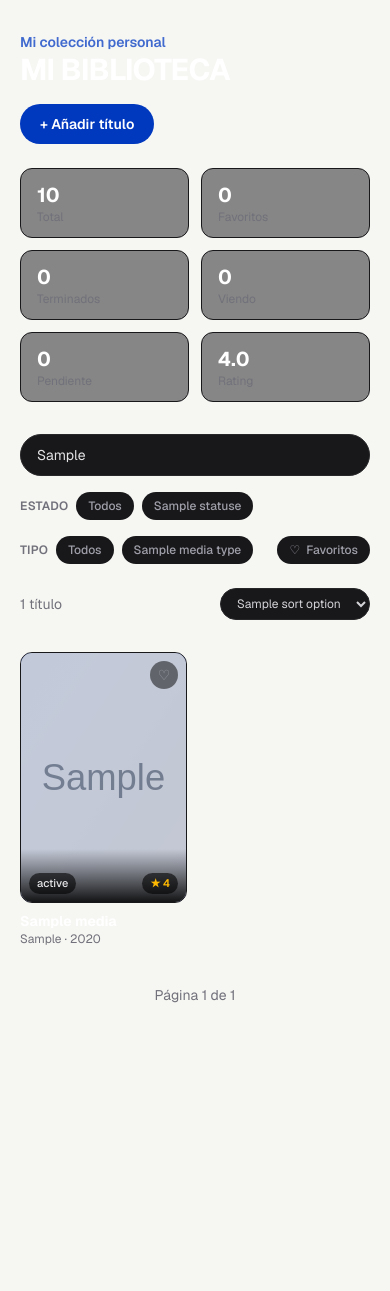
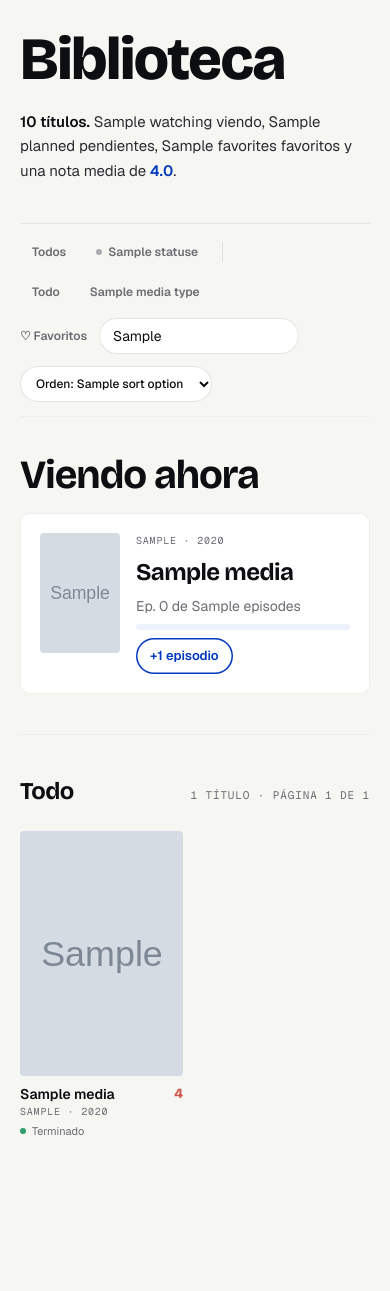
Before and after one commit to israelrfp03/viewy, a Django app: template templates/library/list.html in a window 390 px wide. Shown: the part 56-1347 px from the top of the page. Before the commit the page ends 1059 px from the top, so only its background shows below. Run offline with Django 5.2, Linux system fonts and the light colour scheme; the template is opened without the code that fills it: most values are stand-ins (such as "Sample title", 1, 10 or a date in 2020); grey boxes marked "Sample" are stand-in pictures; style sheets or scripts are compiled from the project's sources.

Commit message:
feat: redesign phase 4 - library list (biblioteca)
Rebuild templates/library/list.html: header collapses the six stat
cards into one sentence built from the same quick_stats aggregate
("248 títulos. 12 viendo..."), status/type filter pills keep using
{% querystring %} exactly as before, poster grid now uses
components/poster.html, and pagination uses components/pagination.html.

CONTEXTO NUEVO (library/views.py::library_list): watching_now - up to
3 in-progress entries, only computed when there's no status filter and
we're on page 1, feeding a new "Viendo ahora" section with a progress
bar and a "+1 episodio" button. That button POSTs to the existing
library:update view with every UserMediaForm field as a hidden input
(current values, current_episode+1) rather than adding a new endpoint -
verified this round-trips without clobbering rating/status/dates.

Fix: components/poster.html used {% firstof entry.media media as x %}
to pick whichever was passed - but Django's firstof always renders its
value to a string before "as" stores it, even for object arguments. So
whenever `entry` was passed, {{ media.title }} was actually resolving
against the STRINGIFIED entry.media (Django template auto-calls
attribute lookups that turn out callable), i.e. Python's str.title()
running on the title text - "Mi contenido" rendered as "Mi Contenido".
Caught by test_permissions.py::test_user_only_sees_own_entries, which
asserted the exact-case title. Fixed by splitting the shared markup
into components/_poster_inner.html and dispatching to it from
poster.html with a plain {% if entry %}/{% else %}, so the real
MediaItem instance reaches the template instead of its string form.

Simplified from the handoff: no separate tablet slide-out filter panel
or mobile filter bottom-sheet - filters wrap/scroll inline at every
breakpoint instead. The "Abandonado" status pill has no count next to
it (quick_stats has watching/planned/completed but not dropped, and
adding it felt like scope creep beyond what's flagged for this phase).

Co-Authored-By: Claude Sonnet 5 <noreply@anthropic.com>

```diff
--- /dev/null
+++ b/templates/components/_poster_inner.html
@@ -0,0 +1,42 @@
+{% load badges %}
+<div class="group">
+    <a href="{% if entry %}{% url 'library:detail' entry.pk %}{% endif %}" class="block">
+        <div class="relative aspect-2/3 overflow-hidden rounded-[4px] transition-transform duration-200 ease-out group-hover:-translate-y-1 group-hover:shadow-[0_18px_36px_rgba(13,14,18,.2)]">
+            {% if media.poster_url %}
+                <img src="{{ media.poster_url }}" alt="{{ media.title }}" class="h-full w-full object-cover">
+            {% else %}
+                <div class="flex h-full w-full flex-col justify-between bg-brand-500 p-2.5 text-white">
+                    {% include "components/mascot.html" with variant="default" size="sticker" line=True %}
+                    <span class="font-display text-lg font-extrabold leading-[0.95] tracking-tight">Sin póster todavía</span>
+                </div>
+            {% endif %}
+
+            {% if entry and entry.favorite %}
+                <span class="absolute right-1.5 top-1.5 flex h-7 w-7 items-center justify-center rounded-full bg-white text-brand-500">♥</span>
+            {% endif %}
+
+            <div class="absolute inset-0 flex flex-col justify-end gap-2 bg-gradient-to-t from-ink/90 via-ink/10 to-transparent p-3 opacity-0 transition-opacity duration-200 group-hover:opacity-100">
+                {% if media.description %}
+                    <p class="line-clamp-3 text-xs leading-snug text-white/90">{{ media.description }}</p>
+                {% endif %}
+                <span class="flex items-center gap-1.5 text-xs font-semibold text-white">Ver ficha <span aria-hidden="true">♡</span></span>
+            </div>
+        </div>
+    </a>
+
+    {% if show_meta|default:True %}
+        <div class="mt-2 flex items-start justify-between gap-2">
+            <p class="truncate text-sm font-semibold text-ink">{{ media.title }}</p>
+            {% if entry %}<span class="shrink-0 font-display text-sm font-bold {{ entry.rating|rating_color }}">{{ entry.rating|default:"—" }}</span>{% endif %}
+        </div>
+        <p class="font-mono text-[10px] uppercase tracking-[.08em] text-muted">
+            {{ media.get_media_type_display }}{% if media.release_year %} · {{ media.release_year }}{% endif %}
+        </p>
+        {% if entry %}
+            <p class="mt-1 flex items-center gap-1.5 text-[11px] text-muted">
+                <span class="h-1.5 w-1.5 rounded-full {{ entry.status|status_dot }}"></span>
+                {{ entry.status|status_label }}
+            </p>
+        {% endif %}
+    {% endif %}
+</div>
--- a/templates/components/poster.html
+++ b/templates/components/poster.html
@@ -1,52 +1,17 @@
-{% load badges %}
 {% comment %}
 Tarjeta de póster reutilizable.
 Uso: {% include "components/poster.html" with entry=entry %}
    o: {% include "components/poster.html" with media=media show_meta=False %}
 Con `entry` (UserMedia) se muestra favorito, nota y estado; con solo `media`
 (MediaItem, p. ej. resultados de búsqueda TMDB) se omiten.
+
+Nota: normalizar aquí con {% "firstof entry.media media" %} parecía más corto
+pero {% firstof %} SIEMPRE renderiza sus valores a texto (incluso con "as"),
+así que con una entry real acababa pasando el título ya convertido a string
+a _poster_inner.html en vez del objeto MediaItem — de ahí el {% if entry %}.
 {% endcomment %}
-{% firstof entry.media media as poster_media %}
-{% with media=poster_media %}
-<div class="group">
-    <a href="{% if entry %}{% url 'library:detail' entry.pk %}{% endif %}" class="block">
-        <div class="relative aspect-2/3 overflow-hidden rounded-[4px] transition-transform duration-200 ease-out group-hover:-translate-y-1 group-hover:shadow-[0_18px_36px_rgba(13,14,18,.2)]">
-            {% if media.poster_url %}
-                <img src="{{ media.poster_url }}" alt="{{ media.title }}" class="h-full w-full object-cover">
-            {% else %}
-                <div class="flex h-full w-full flex-col justify-between bg-brand-500 p-2.5 text-white">
-                    {% include "components/mascot.html" with variant="default" size="sticker" line=True %}
-                    <span class="font-display text-lg font-extrabold leading-[0.95] tracking-tight">Sin póster todavía</span>
-                </div>
-            {% endif %}
-
-            {% if entry and entry.favorite %}
-                <span class="absolute right-1.5 top-1.5 flex h-7 w-7 items-center justify-center rounded-full bg-white text-brand-500">♥</span>
-            {% endif %}
-
-            <div class="absolute inset-0 flex flex-col justify-end gap-2 bg-gradient-to-t from-ink/90 via-ink/10 to-transparent p-3 opacity-0 transition-opacity duration-200 group-hover:opacity-100">
-                {% if media.description %}
-                    <p class="line-clamp-3 text-xs leading-snug text-white/90">{{ media.description }}</p>
-                {% endif %}
-                <span class="flex items-center gap-1.5 text-xs font-semibold text-white">Ver ficha <span aria-hidden="true">♡</span></span>
-            </div>
-        </div>
-    </a>
-
-    {% if show_meta|default:True %}
-        <div class="mt-2 flex items-start justify-between gap-2">
-            <p class="truncate text-sm font-semibold text-ink">{{ media.title }}</p>
-            {% if entry %}<span class="shrink-0 font-display text-sm font-bold {{ entry.rating|rating_color }}">{{ entry.rating|default:"—" }}</span>{% endif %}
-        </div>
-        <p class="font-mono text-[10px] uppercase tracking-[.08em] text-muted">
-            {{ media.get_media_type_display }}{% if media.release_year %} · {{ media.release_year }}{% endif %}
-        </p>
-        {% if entry %}
-            <p class="mt-1 flex items-center gap-1.5 text-[11px] text-muted">
-                <span class="h-1.5 w-1.5 rounded-full {{ entry.status|status_dot }}"></span>
-                {{ entry.status|status_label }}
-            </p>
-        {% endif %}
-    {% endif %}
-</div>
-{% endwith %}
+{% if entry %}
+    {% include "components/_poster_inner.html" with entry=entry media=entry.media show_meta=show_meta %}
+{% else %}
+    {% include "components/_poster_inner.html" with entry=entry media=media show_meta=show_meta %}
+{% endif %}
--- a/templates/library/list.html
+++ b/templates/library/list.html
@@ -1,176 +1,148 @@
 {% extends "base.html" %}
+{% load badges %}
 
 {% block title %}Viewy — Mi biblioteca{% endblock %}
 
 {% block content %}
-    <div class="mb-6 flex flex-wrap items-center justify-between gap-4">
-        <div>
-            <p class="text-sm font-semibold text-brand-400">Mi colección personal</p>
-            <h1 class="text-3xl font-black uppercase tracking-tight text-white">Mi biblioteca</h1>
-        </div>
-        <a href="{% url 'library:create' %}"
-           class="rounded-full bg-brand-500 px-5 py-2.5 text-sm font-semibold text-white transition-all duration-200 hover:scale-105 hover:bg-brand-400">
-            + Añadir título
-        </a>
+    <div class="flex flex-col gap-6 border-b border-line pb-10 lg:flex-row lg:items-end lg:justify-between">
+        <h1 class="font-display text-6xl font-extrabold leading-[0.9] tracking-tight text-ink sm:text-7xl lg:text-display-lg">Biblioteca</h1>
+        <p class="max-w-md text-[15px] leading-relaxed text-ink-2 lg:pb-3">
+            <strong class="font-semibold text-ink">{{ quick_stats.total }} título{{ quick_stats.total|pluralize }}.</strong>
+            {{ quick_stats.watching }} viendo, {{ quick_stats.planned }} pendiente{{ quick_stats.planned|pluralize }},
+            {{ quick_stats.favorites }} favorito{{ quick_stats.favorites|pluralize }}{% if quick_stats.average_rating %}
+            y una nota media de <strong class="font-semibold text-brand-500">{{ quick_stats.average_rating|floatformat:1 }}</strong>{% endif %}.
+        </p>
     </div>
 
-    <div class="mb-8 grid grid-cols-2 gap-3 sm:grid-cols-3 lg:grid-cols-6">
-        <div data-reveal class="rounded-xl border border-zinc-900 bg-zinc-900/50 px-4 py-3">
-            <p class="text-xl font-black text-white" data-counter="{{ quick_stats.total }}">0</p>
-            <p class="text-xs text-zinc-500">Total</p>
-        </div>
-        <div data-reveal style="transition-delay: 40ms" class="rounded-xl border border-zinc-900 bg-zinc-900/50 px-4 py-3">
-            <p class="text-xl font-black text-white" data-counter="{{ quick_stats.favorites }}">0</p>
-            <p class="text-xs text-zinc-500">Favoritos</p>
-        </div>
-        <div data-reveal style="transition-delay: 80ms" class="rounded-xl border border-zinc-900 bg-zinc-900/50 px-4 py-3">
-            <p class="text-xl font-black text-white" data-counter="{{ quick_stats.completed }}">0</p>
-            <p class="text-xs text-zinc-500">Terminados</p>
-        </div>
-        <div data-reveal style="transition-delay: 120ms" class="rounded-xl border border-zinc-900 bg-zinc-900/50 px-4 py-3">
-            <p class="text-xl font-black text-white" data-counter="{{ quick_stats.watching }}">0</p>
-            <p class="text-xs text-zinc-500">Viendo</p>
-        </div>
-        <div data-reveal style="transition-delay: 160ms" class="rounded-xl border border-zinc-900 bg-zinc-900/50 px-4 py-3">
-            <p class="text-xl font-black text-white" data-counter="{{ quick_stats.planned }}">0</p>
-            <p class="text-xs text-zinc-500">Pendiente</p>
-        </div>
-        <div data-reveal style="transition-delay: 200ms" class="rounded-xl border border-zinc-900 bg-zinc-900/50 px-4 py-3">
-            {% if quick_stats.average_rating %}
-                <p class="text-xl font-black text-white" data-counter="{{ quick_stats.average_rating|floatformat:1 }}" data-counter-decimals="1">0</p>
-            {% else %}
-                <p class="text-xl font-black text-white">—</p>
-            {% endif %}
-            <p class="text-xs text-zinc-500">Rating</p>
-        </div>
-    </div>
-
-    <form method="get" class="mb-4">
-        <input type="hidden" name="status" value="{{ current_status }}">
-        <input type="hidden" name="media_type" value="{{ current_media_type }}">
-        <input type="hidden" name="favorite" value="{{ current_favorite }}">
-        <input type="text" name="q" value="{{ current_query }}" placeholder="Buscar por título..."
-               class="w-full rounded-full border border-zinc-800 bg-zinc-900 px-4 py-2.5 text-sm text-zinc-200 placeholder-zinc-500 focus:outline-none focus:ring-2 focus:ring-brand-500">
-    </form>
-
-    <div class="mb-6 flex flex-wrap items-center gap-4">
-        <div class="flex flex-wrap items-center gap-2">
-            <span class="text-xs font-semibold uppercase tracking-wide text-zinc-500">Estado</span>
+    <div class="flex flex-wrap items-center gap-3 border-b border-line-soft py-3.5">
+        <div class="flex flex-wrap items-center gap-1.5">
             <a href="{% querystring status=None page=None %}"
-               class="rounded-full px-3 py-1.5 text-xs font-medium transition-colors {% if not current_status %}bg-brand-500 text-white{% else %}bg-zinc-900 text-zinc-400 hover:text-white{% endif %}">
+               class="rounded-full px-3 py-1.5 text-xs font-semibold {% if not current_status %}bg-ink text-white{% else %}text-muted hover:text-ink{% endif %}">
                 Todos
             </a>
             {% for value, label in statuses %}
                 <a href="{% querystring status=value page=None %}"
-                   class="rounded-full px-3 py-1.5 text-xs font-medium transition-colors {% if current_status == value %}bg-brand-500 text-white{% else %}bg-zinc-900 text-zinc-400 hover:text-white{% endif %}">
+                   class="flex items-center gap-1.5 rounded-full px-3 py-1.5 text-xs font-semibold {% if current_status == value %}bg-ink text-white{% else %}text-muted hover:text-ink{% endif %}">
+                    <span class="h-1.5 w-1.5 rounded-full {{ value|status_dot }}"></span>
+                    {{ label }}
+                    {% if value == "watching" %}<span class="font-mono text-[10px] opacity-70">{{ quick_stats.watching }}</span>
+                    {% elif value == "planned" %}<span class="font-mono text-[10px] opacity-70">{{ quick_stats.planned }}</span>
+                    {% elif value == "completed" %}<span class="font-mono text-[10px] opacity-70">{{ quick_stats.completed }}</span>{% endif %}
+                </a>
+            {% endfor %}
+        </div>
+
+        <span class="h-5 w-px bg-line"></span>
+
+        <div class="flex flex-wrap items-center gap-1.5">
+            <a href="{% querystring media_type=None page=None %}"
+               class="rounded-full px-3 py-1.5 text-xs font-semibold {% if not current_media_type %}ring-1 ring-inset ring-ink text-ink{% else %}text-muted hover:text-ink{% endif %}">
+                Todo
+            </a>
+            {% for value, label in media_types %}
+                <a href="{% querystring media_type=value page=None %}"
+                   class="rounded-full px-3 py-1.5 text-xs font-semibold {% if current_media_type == value %}ring-1 ring-inset ring-ink text-ink{% else %}text-muted hover:text-ink{% endif %}">
                     {{ label }}
                 </a>
             {% endfor %}
         </div>
 
-        <div class="flex flex-wrap items-center gap-2">
-            <span class="text-xs font-semibold uppercase tracking-wide text-zinc-500">Tipo</span>
-            <a href="{% querystring media_type=None page=None %}"
-               class="rounded-full px-3 py-1.5 text-xs font-medium transition-colors {% if not current_media_type %}bg-brand-500 text-white{% else %}bg-zinc-900 text-zinc-400 hover:text-white{% endif %}">
-                Todos
-            </a>
-            {% for value, label in media_types %}
-                <a href="{% querystring media_type=value page=None %}"
-                   class="rounded-full px-3 py-1.5 text-xs font-medium transition-colors {% if current_media_type == value %}bg-brand-500 text-white{% else %}bg-zinc-900 text-zinc-400 hover:text-white{% endif %}">
-                    {{ label }}
-                </a>
-            {% endfor %}
-        </div>
+        <div class="ml-auto flex flex-wrap items-center gap-3">
+            {% if current_favorite == "1" %}
+                <a href="{% querystring favorite=None page=None %}" class="flex items-center gap-1.5 text-xs font-semibold text-brand-500">♥ Favoritos</a>
+            {% else %}
+                <a href="{% querystring favorite="1" page=None %}" class="flex items-center gap-1.5 text-xs font-semibold text-muted hover:text-ink">♡ Favoritos</a>
+            {% endif %}
 
-        {% if current_favorite == "1" %}
-            <a href="{% querystring favorite=None page=None %}"
-               class="ml-auto flex items-center gap-1.5 rounded-full bg-brand-500 px-3 py-1.5 text-xs font-medium text-white transition-colors">
-                <span>♥</span> Favoritos
-            </a>
-        {% else %}
-            <a href="{% querystring favorite="1" page=None %}"
-               class="ml-auto flex items-center gap-1.5 rounded-full bg-zinc-900 px-3 py-1.5 text-xs font-medium text-zinc-400 transition-colors hover:text-white">
-                <span>♡</span> Favoritos
-            </a>
-        {% endif %}
-    </div>
+            <form method="get" class="flex items-center">
+                <input type="hidden" name="status" value="{{ current_status }}">
+                <input type="hidden" name="media_type" value="{{ current_media_type }}">
+                <input type="hidden" name="favorite" value="{{ current_favorite }}">
+                <input type="hidden" name="sort" value="{{ current_sort }}">
+                <input type="search" name="q" value="{{ current_query }}" placeholder="En mi biblioteca…"
+                       class="h-9 w-[200px] rounded-full bg-white px-3.5 text-sm text-ink ring-1 ring-inset ring-line placeholder:text-faint focus:outline-none focus:ring-2 focus:ring-brand-500">
+            </form>
 
-    <div class="mb-8 flex items-center justify-between">
-        <p class="text-sm text-zinc-500">{{ page.paginator.count }} título{{ page.paginator.count|pluralize }}</p>
             <form method="get">
                 <input type="hidden" name="q" value="{{ current_query }}">
                 <input type="hidden" name="status" value="{{ current_status }}">
                 <input type="hidden" name="media_type" value="{{ current_media_type }}">
                 <input type="hidden" name="favorite" value="{{ current_favorite }}">
-            <select name="sort" onchange="this.form.submit()"
-                    class="rounded-full border border-zinc-800 bg-zinc-900 px-3 py-1.5 text-xs text-zinc-300 focus:outline-none focus:ring-2 focus:ring-brand-500">
+                <select name="sort" onchange="this.form.submit()" class="h-9 rounded-full bg-white px-3 text-xs font-medium text-ink ring-1 ring-inset ring-line focus:outline-none focus:ring-2 focus:ring-brand-500">
                     {% for value, label in sort_options %}
-                    <option value="{{ value }}" {% if current_sort == value %}selected{% endif %}>{{ label }}</option>
+                        <option value="{{ value }}" {% if current_sort == value %}selected{% endif %}>Orden: {{ label }}</option>
                     {% endfor %}
                 </select>
             </form>
         </div>
+    </div>
+
+    {% if watching_now %}
+        <section class="border-b border-line-soft py-10">
+            <h2 class="mb-5 font-display text-[2.5rem] font-bold leading-[0.9] tracking-tight text-ink">Viendo ahora</h2>
+            <div class="grid gap-5 lg:grid-cols-[1.3fr_1fr_1fr]">
+                {% for entry in watching_now %}
+                    <div class="flex gap-4 rounded-card bg-white p-5 ring-1 ring-inset ring-line-soft">
+                        <a href="{% url 'library:detail' entry.pk %}" class="w-20 shrink-0">
+                            <div class="aspect-2/3 overflow-hidden rounded-[4px]">
+                                {% if entry.media.poster_url %}
+                                    <img src="{{ entry.media.poster_url }}" alt="{{ entry.media.title }}" class="h-full w-full object-cover">
+                                {% else %}
+                                    <div class="flex h-full w-full items-center justify-center bg-brand-500 text-xs font-bold text-white">{{ entry.media.title|slice:":1" }}</div>
+                                {% endif %}
+                            </div>
+                        </a>
+                        <div class="flex min-w-0 flex-1 flex-col gap-2">
+                            <p class="font-mono text-[10px] uppercase tracking-[.08em] text-muted">{{ entry.media.get_media_type_display }}{% if entry.media.release_year %} · {{ entry.media.release_year }}{% endif %}</p>
+                            <a href="{% url 'library:detail' entry.pk %}" class="truncate font-display text-2xl font-bold tracking-tight text-ink">{{ entry.media.title }}</a>
+                            {% if entry.media.episodes %}
+                                <p class="text-sm text-muted">Ep. {{ entry.current_episode|default:0 }} de {{ entry.media.episodes }}</p>
+                                <div class="h-1.5 overflow-hidden rounded-full bg-brand-50">
+                                    <div class="h-full rounded-full bg-brand-500" style="width:{% widthratio entry.current_episode|default:0 entry.media.episodes 100 %}%"></div>
+                                </div>
+                            {% endif %}
+                            <form method="post" action="{% url 'library:update' entry.pk %}" class="mt-auto">
+                                {% csrf_token %}
+                                <input type="hidden" name="status" value="{{ entry.status }}">
+                                <input type="hidden" name="rating" value="{{ entry.rating|default_if_none:'' }}">
+                                <input type="hidden" name="review" value="{{ entry.review }}">
+                                <input type="hidden" name="started_at" value="{{ entry.started_at|date:'Y-m-d'|default_if_none:'' }}">
+                                <input type="hidden" name="finished_at" value="{{ entry.finished_at|date:'Y-m-d'|default_if_none:'' }}">
+                                <input type="hidden" name="current_episode" value="{{ entry.current_episode|default:0|add:1 }}">
+                                {% if entry.favorite %}<input type="hidden" name="favorite" value="on">{% endif %}
+                                <button type="submit" class="btn-outline-brand">+1 episodio</button>
+                            </form>
+                        </div>
+                    </div>
+                {% endfor %}
+            </div>
+        </section>
+    {% endif %}
+
+    <section class="py-10">
+        <div class="mb-6 flex items-baseline justify-between">
+            <h2 class="font-display text-2xl font-bold tracking-tight text-ink">Todo</h2>
+            <p class="font-mono text-[11px] uppercase tracking-[.08em] text-muted">{{ page.paginator.count }} título{{ page.paginator.count|pluralize }} · página {{ page.number }} de {{ page.paginator.num_pages }}</p>
+        </div>
 
         {% if page.object_list %}
-        <div class="grid grid-cols-2 gap-4 sm:grid-cols-3 lg:grid-cols-5">
+            <div class="grid grid-cols-2 gap-x-6 gap-y-10 sm:grid-cols-4 lg:grid-cols-6">
                 {% for entry in page %}
-                <a href="{% url 'library:detail' entry.pk %}"
-                   class="group animate-fade-in-up"
-                   style="animation-delay: {% widthratio forloop.counter0 1 60 %}ms">
-                    <div class="relative aspect-2/3 overflow-hidden rounded-xl border border-zinc-900 bg-gradient-to-br {% cycle 'from-blue-900 to-indigo-950' 'from-emerald-900 to-teal-950' 'from-purple-900 to-fuchsia-950' 'from-rose-900 to-red-950' 'from-amber-900 to-orange-950' %} transition-transform duration-300 ease-out group-hover:scale-[1.03] group-hover:shadow-xl group-hover:shadow-brand-500/10">
-                        {% if entry.media.poster_url %}
-                            <img src="{{ entry.media.poster_url }}" alt="{{ entry.media.title }}"
-                                 class="absolute inset-0 h-full w-full object-cover opacity-90 transition-opacity duration-300 group-hover:opacity-70">
-                        {% else %}
-                            <span class="absolute inset-0 flex items-center justify-center text-6xl font-black text-white/10">
-                                {{ entry.media.title|slice:":1" }}
-                            </span>
-                        {% endif %}
-
-                        <span class="absolute right-2 top-2 flex h-7 w-7 items-center justify-center rounded-full bg-black/50 text-sm {% if entry.favorite %}text-brand-400{% else %}text-zinc-400{% endif %}">
-                            {% if entry.favorite %}♥{% else %}♡{% endif %}
-                        </span>
-
-                        <div class="absolute inset-x-0 bottom-0 flex items-center justify-between gap-2 bg-gradient-to-t from-black/90 to-transparent px-2 pb-2 pt-6">
-                            <span class="truncate rounded-full bg-black/60 px-2 py-0.5 text-[11px] font-medium text-zinc-200">
-                                {{ entry.get_status_display }}
-                            </span>
-                            {% if entry.rating %}
-                                <span class="flex shrink-0 items-center gap-0.5 rounded-full bg-black/60 px-2 py-0.5 text-[11px] font-semibold text-amber-400">
-                                    ★ {{ entry.rating }}
-                                </span>
-                            {% endif %}
-                        </div>
-                    </div>
-
-                    <p class="mt-2 truncate text-sm font-bold text-white">{{ entry.media.title }}</p>
-                    <p class="text-xs text-zinc-500">
-                        {{ entry.media.get_media_type_display }}{% if entry.media.release_year %} · {{ entry.media.release_year }}{% endif %}
-                    </p>
-                </a>
+                    {% include "components/poster.html" with entry=entry %}
                 {% endfor %}
             </div>
 
-        <nav class="mt-8 flex items-center justify-center gap-2 text-sm">
-            {% if page.has_previous %}
-                <a href="?{% if querystring %}{{ querystring }}&{% endif %}page=1"
-                   class="rounded-full border border-zinc-800 px-3 py-1.5 text-zinc-300 hover:bg-zinc-900">« Primera</a>
-                <a href="?{% if querystring %}{{ querystring }}&{% endif %}page={{ page.previous_page_number }}"
-                   class="rounded-full border border-zinc-800 px-3 py-1.5 text-zinc-300 hover:bg-zinc-900">Anterior</a>
+            {% include "components/pagination.html" with page_obj=page %}
+        {% else %}
+            {% if current_query or current_status or current_media_type or current_favorite %}
+                {% url 'library:list' as list_url %}
+                {% include "components/empty_state.html" with variant="search" title="Nada con esos filtros." text="Prueba a quitar alguno para ver más resultados." cta_url=list_url cta_label="Quitar filtros" %}
+            {% else %}
+                {% url 'library:search' as search_url %}
+                {% url 'imports:start' as imports_url %}
+                {% include "components/empty_state.html" with variant="default" title="No has añadido nada todavía." text="Busca tu primer título o importa una lista antigua." cta_url=search_url cta_label="Buscar un título" %}
+                <a href="{{ imports_url }}" class="mt-3 inline-block text-sm font-medium text-muted hover:text-ink">o importar una lista →</a>
             {% endif %}
-
-            <span class="px-3 py-1.5 text-zinc-500">Página {{ page.number }} de {{ page.paginator.num_pages }}</span>
-
-            {% if page.has_next %}
-                <a href="?{% if querystring %}{{ querystring }}&{% endif %}page={{ page.next_page_number }}"
-                   class="rounded-full border border-zinc-800 px-3 py-1.5 text-zinc-300 hover:bg-zinc-900">Siguiente</a>
-                <a href="?{% if querystring %}{{ querystring }}&{% endif %}page={{ page.paginator.num_pages }}"
-                   class="rounded-full border border-zinc-800 px-3 py-1.5 text-zinc-300 hover:bg-zinc-900">Última »</a>
         {% endif %}
-        </nav>
-    {% else %}
-        <div class="rounded-xl border border-dashed border-zinc-800 px-6 py-16 text-center">
-            <p class="text-zinc-400">No se ha encontrado ningún contenido con esos filtros.</p>
-        </div>
-    {% endif %}
+    </section>
 {% endblock %}
```
Also changed, not shown: library/views.py (+12 -0 lines). Lines whose indentation alone changed are shown as unchanged.
